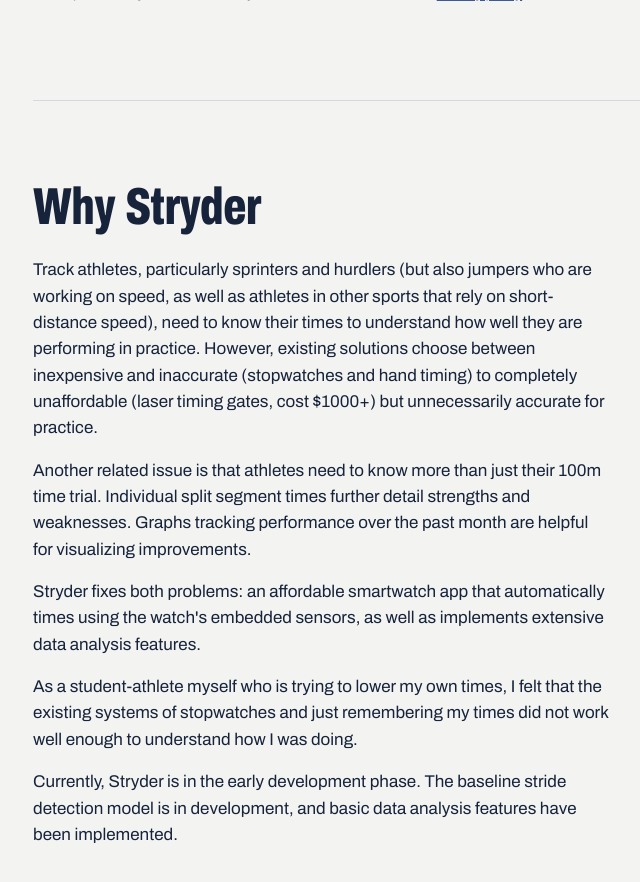
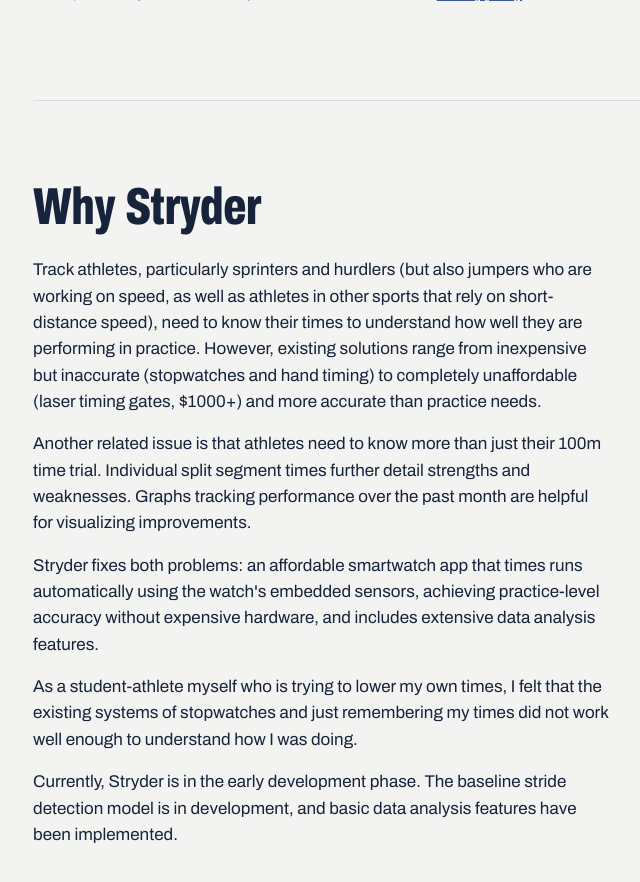
Before and after one commit to luminescent11/Stryder-Website, a Jekyll site: the page built from index.html, in a window 1280 px wide and 900 px high, scrolled down 816 px. Shown: the top 882 px of the window, without its empty margins (79-719 px from the left). Built offline with Jekyll 4.4.1, drawn with Linux system fonts in a browser that asks for light colours.

Commit message:
Tighten wording in the About section
Co-Authored-By: Claude Opus 5.5 <noreply@anthropic.com>

```diff
--- a/index.html
+++ b/index.html
@@ -46,9 +46,9 @@ description: "Stryder is an Apple Watch app that times your sprints. It starts o
         <section id="about" class="about" aria-labelledby="about-title">
             <h2 id="about-title">Why Stryder</h2>
             <div class="about__text">
-                <p>Track athletes, particularly sprinters and hurdlers (but also jumpers who are working on speed, as well as athletes in other sports that rely on short-distance speed), need to know their times to understand how well they are performing in practice. However, existing solutions choose between inexpensive and inaccurate (stopwatches and hand timing) to completely unaffordable (laser timing gates, cost $1000+) but unnecessarily accurate for practice.</p>
+                <p>Track athletes, particularly sprinters and hurdlers (but also jumpers who are working on speed, as well as athletes in other sports that rely on short-distance speed), need to know their times to understand how well they are performing in practice. However, existing solutions range from inexpensive but inaccurate (stopwatches and hand timing) to completely unaffordable (laser timing gates, $1000+) and more accurate than practice needs.</p>
                 <p>Another related issue is that athletes need to know more than just their 100m time trial. Individual split segment times further detail strengths and weaknesses. Graphs tracking performance over the past month are helpful for visualizing improvements.</p>
-                <p>Stryder fixes both problems: an affordable smartwatch app that automatically times using the watch's embedded sensors, as well as implements extensive data analysis features.</p>
+                <p>Stryder fixes both problems: an affordable smartwatch app that times runs automatically using the watch's embedded sensors, achieving practice-level accuracy without expensive hardware, and includes extensive data analysis features.</p>
                 <p>As a student-athlete myself who is trying to lower my own times, I felt that the existing systems of stopwatches and just remembering my times did not work well enough to understand how I was doing.</p>
                 <p>Currently, Stryder is in the early development phase. The baseline stride detection model is in development, and basic data analysis features have been implemented.</p>
             </div>
```
